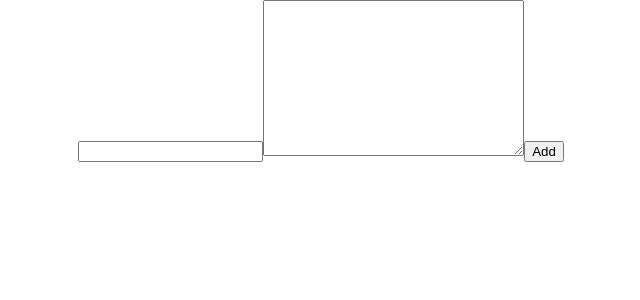
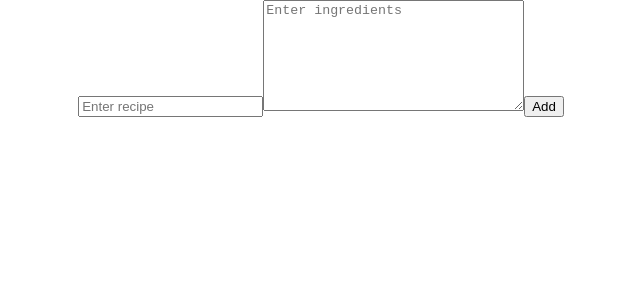
Before and after one commit to skosana721/recipe-box, a React (Create React App) app in the folder recipe/client/: page / in a window 1280 px wide. Shown: the top 300 px of the page, without its empty margins (319-959 px from the left). Built offline with nearby package versions, Linux system fonts and the light colour scheme.

Commit message:
created a method for handleChange and passed it to the input and textarea

```diff
--- a/recipe/client/src/components/RecipeForm.js
+++ b/recipe/client/src/components/RecipeForm.js
@@ -1,11 +1,30 @@
-import React from "react";
+import React, { useState } from "react";
 
 function RecipeForm() {
+  const [formData, setFormData] = useState({
+    recipe: "",
+    ingredients: [],
+  });
+  const handleChange = (e) => {
+    const { name, value } = e.target;
+    setFormData({ ...formData, [name]: value });
+  };
   return (
     <div>
       <form>
-        <input type="text" />
-        <textarea name="" id="" cols="30" rows="10"></textarea>
+        <input
+          type="text"
+          onChange={handleChange}
+          placeholder="Enter recipe "
+        />
+        <textarea
+          name=""
+          id=""
+          onChange={handleChange}
+          cols="30"
+          rows="7"
+          placeholder="Enter ingredients"
+        ></textarea>
         <button type="submit">Add</button>
       </form>
     </div>
```
